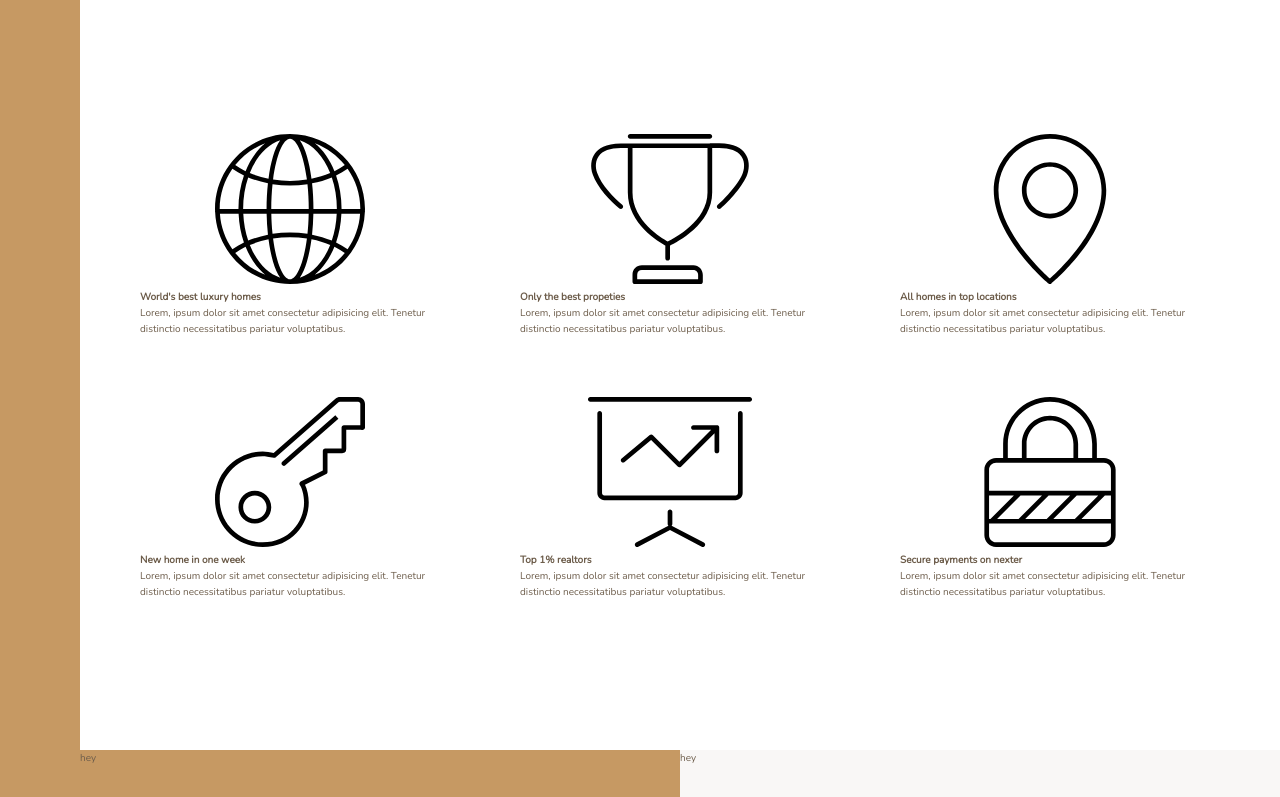
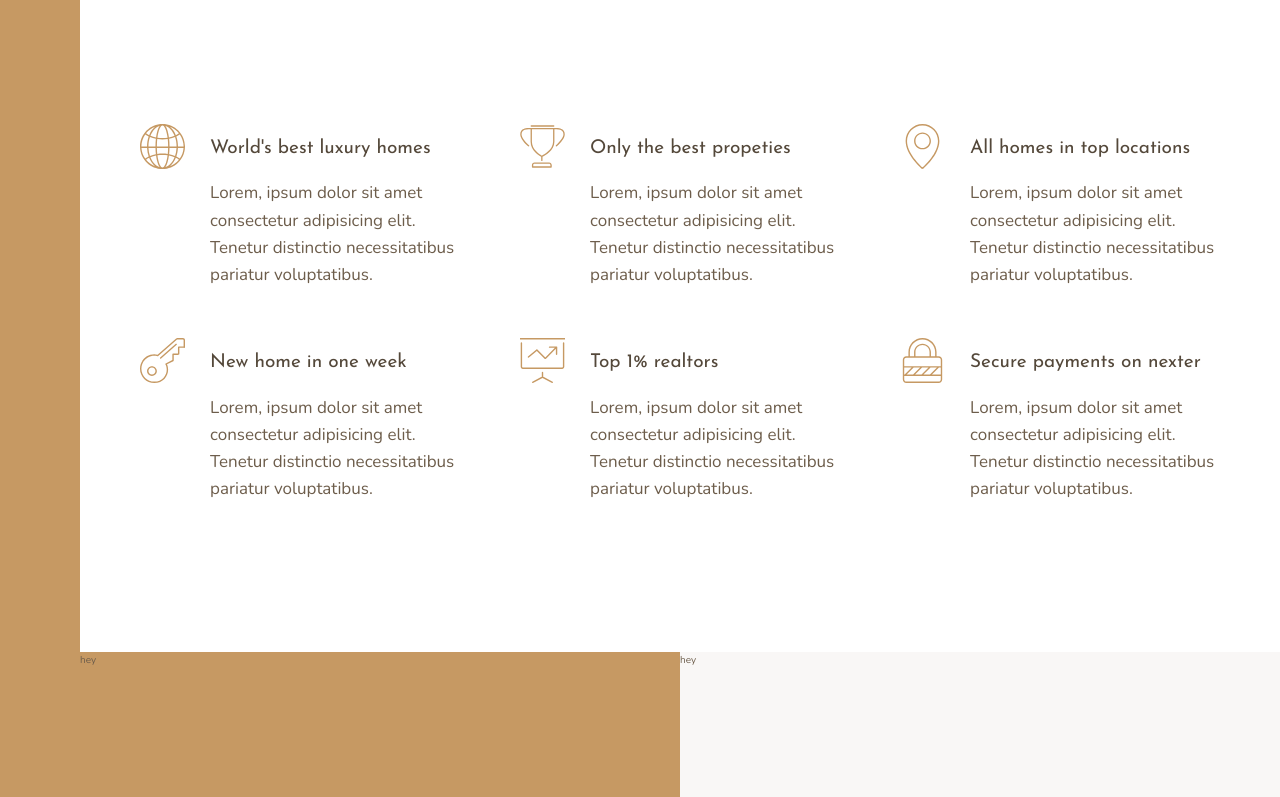
Before and after one commit to Kozlvign/Project-2, a website: page index.html in a window 1280 px wide. Shown: the part 656-1453 px from the top of the page. Drawn offline with nearby package versions, Linux system fonts and the light colour scheme.

Commit message:
Finishing features section

```diff
--- a/index.html
+++ b/index.html
@@ -29,42 +29,42 @@
                 <svg class="feature__icon">
                     <use xlink:href="img/sprite.svg#icon-global"></use>
                 </svg>
-                <h4 class="heading-4">World's best luxury homes</h4>
+                <h4 class="heading-4 heading-4--dark">World's best luxury homes</h4>
                 <p class="feature__text">Lorem, ipsum dolor sit amet consectetur adipisicing elit. Tenetur distinctio necessitatibus pariatur voluptatibus.</p>
             </div>
             <div class="feature">
                 <svg class="feature__icon">
                     <use xlink:href="img/sprite.svg#icon-trophy"></use>
                 </svg>
-                <h4 class="heading-4">Only the best propeties</h4>
+                <h4 class="heading-4 heading-4--dark">Only the best propeties</h4>
                 <p class="feature__text">Lorem, ipsum dolor sit amet consectetur adipisicing elit. Tenetur distinctio necessitatibus pariatur voluptatibus.</p>
             </div>
             <div class="feature">
                 <svg class="feature__icon">
                     <use xlink:href="img/sprite.svg#icon-map-pin"></use>
                 </svg>
-                <h4 class="heading-4">All homes in top locations</h4>
+                <h4 class="heading-4 heading-4--dark">All homes in top locations</h4>
                 <p class="feature__text">Lorem, ipsum dolor sit amet consectetur adipisicing elit. Tenetur distinctio necessitatibus pariatur voluptatibus.</p>
             </div>
             <div class="feature">
                 <svg class="feature__icon">
                     <use xlink:href="img/sprite.svg#icon-key"></use>
                 </svg>
-                <h4 class="heading-4">New home in one week</h4>
+                <h4 class="heading-4 heading-4--dark">New home in one week</h4>
                 <p class="feature__text">Lorem, ipsum dolor sit amet consectetur adipisicing elit. Tenetur distinctio necessitatibus pariatur voluptatibus.</p>
             </div>
             <div class="feature">
                 <svg class="feature__icon">
                     <use xlink:href="img/sprite.svg#icon-presentation"></use>
                 </svg>
-                <h4 class="heading-4">Top 1% realtors</h4>
+                <h4 class="heading-4 heading-4--dark">Top 1% realtors</h4>
                 <p class="feature__text">Lorem, ipsum dolor sit amet consectetur adipisicing elit. Tenetur distinctio necessitatibus pariatur voluptatibus.</p>
             </div>
             <div class="feature">
                 <svg class="feature__icon">
                     <use xlink:href="img/sprite.svg#icon-lock"></use>
                 </svg>
-                <h4 class="heading-4">Secure payments on nexter</h4>
+                <h4 class="heading-4 heading-4--dark">Secure payments on nexter</h4>
                 <p class="feature__text">Lorem, ipsum dolor sit amet consectetur adipisicing elit. Tenetur distinctio necessitatibus pariatur voluptatibus.</p>
             </div>
         </section>
--- a/sass/_features.scss
+++ b/sass/_features.scss
@@ -4,6 +4,27 @@
     margin: 15rem 0;
 
     display: grid;
-    grid-template-columns: repeat(3, 1fr);
+    grid-template-columns: repeat(auto-fit, minmax(25rem, 1fr));
     grid-gap: 6rem;
+    align-items: start;
 }
+
+.feature {
+
+    display: grid;
+    grid-template-columns: min-content 1fr;
+    grid-row-gap: 1.5rem;
+    grid-column-gap: 2.5rem;
+
+    &__icon {
+        fill: $color-primary;
+        width: 4.5rem;
+        height: 4.5rem;
+        grid-row: 1 / span 2;
+        transform: translateY(-1rem);
+    }
+
+    &__text {
+        font-size: 1.7rem;
+    }
+}
--- a/sass/_typography.scss
+++ b/sass/_typography.scss
@@ -0,0 +1,24 @@
+%heading {
+    font-family: $font-display;
+    font-weight: 400;
+}
+
+.heading-1 {
+    @extend %heading;
+}
+
+.heading-2 {
+    @extend %heading;
+}
+
+.heading-3 {
+    @extend %heading;
+}
+
+.heading-4 {
+    @extend %heading;
+    font-size: 1.9rem;
+
+    &--light { color: $color-grey-light-1; }
+    &--dark { color: $color-grey-dark-1; }
+}
```
Also changed, not shown: css/style.comp.css.
